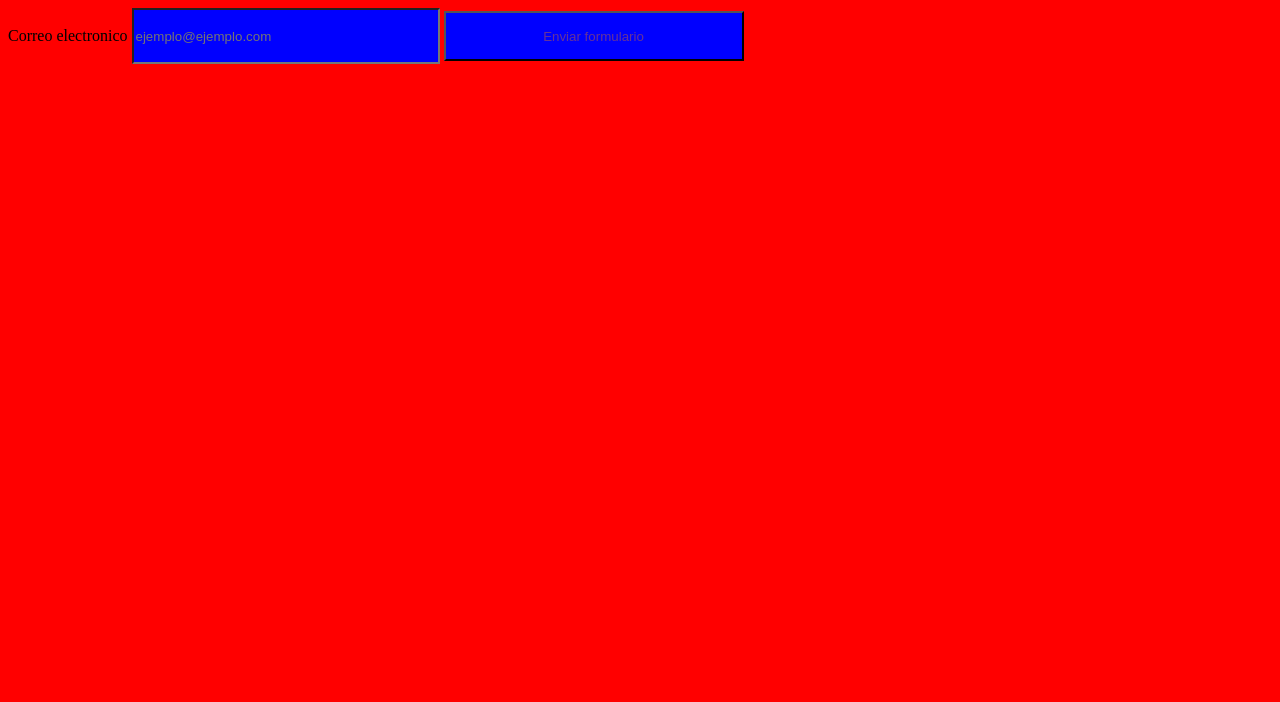
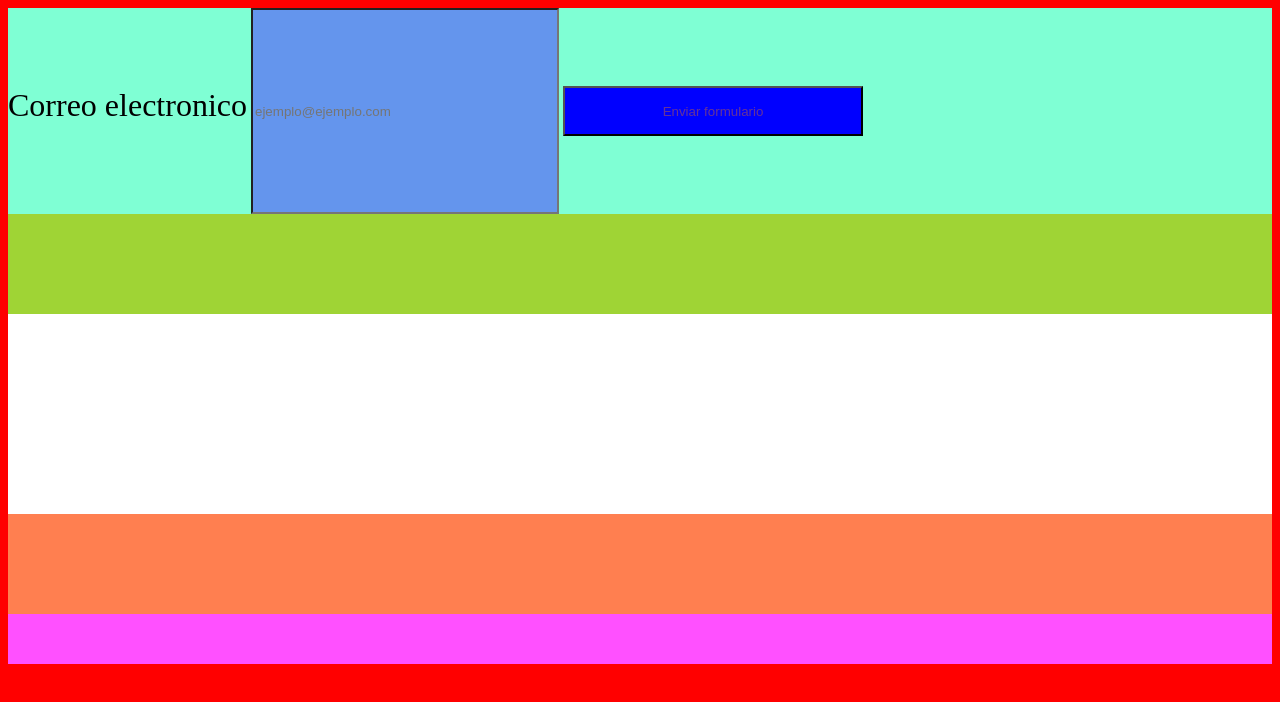
Before and after one commit to cosayco/Talento-digital, a plain HTML site: page index.html in a window 1280 px wide. Drawn offline with Linux system fonts and the light colour scheme.

Commit message:
selectores

```diff
--- a/assets/css/style.css
+++ b/assets/css/style.css
@@ -1,10 +1,6 @@
 body {
     background-color: red;
 }
-
-
-
-
 
 input{
     background-color: blue;
@@ -12,3 +8,34 @@ input{
     width: 300px;
     height: 50px
 }
+label{
+    font-size: xx-large;
+}
+
+form{
+    background-color: aquamarine;
+}
+
+div {
+    background-color: coral;
+    height: 100px;
+}
+
+section {
+    background-color: white;
+    height: 200px;
+}
+footer {
+    background-color: rgb(255, 80, 255);
+    height: 50px;
+}
+
+#email{
+    height: 200px;
+    background-color: cornflowerblue;
+}
+
+.contenedor{
+    height: 100px;
+    background-color:rgb(159, 212, 53);
+}
--- a/index.html
+++ b/index.html
@@ -11,7 +11,7 @@
 
 <body>
     <form action="/">
-        <label for="email">Correo electronico</label>
+        <label for="email"  >Correo electronico</label>
         <input
             type="email"
             id="email"
@@ -27,6 +27,20 @@
 
         type="submit" value="Enviar formulario"/>
     </form>
+
+    <div class="contenedor">
+
+    </div>
+    <section>
+
+    </section>
+    <div>
+
+    </div>
+    <footer>
+
+    </footer>
+
 </body>
 
 </html>
```
